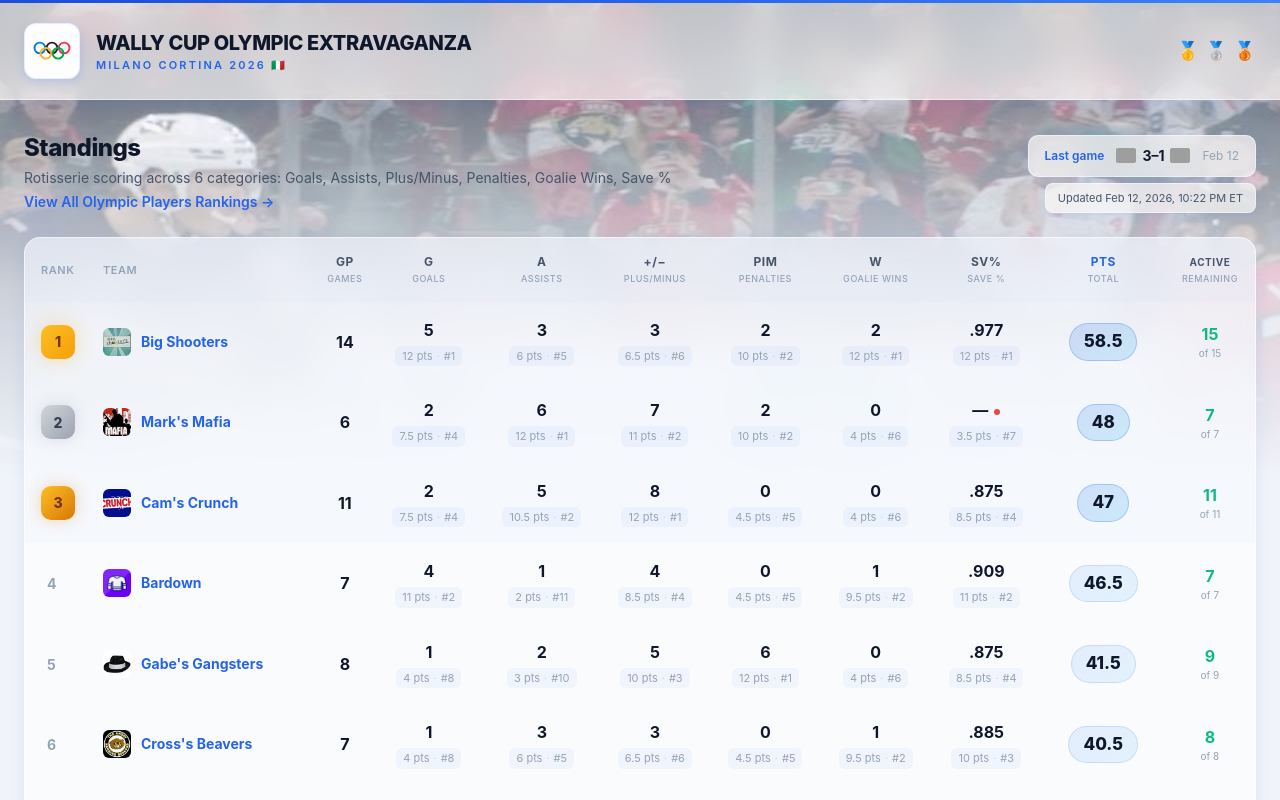
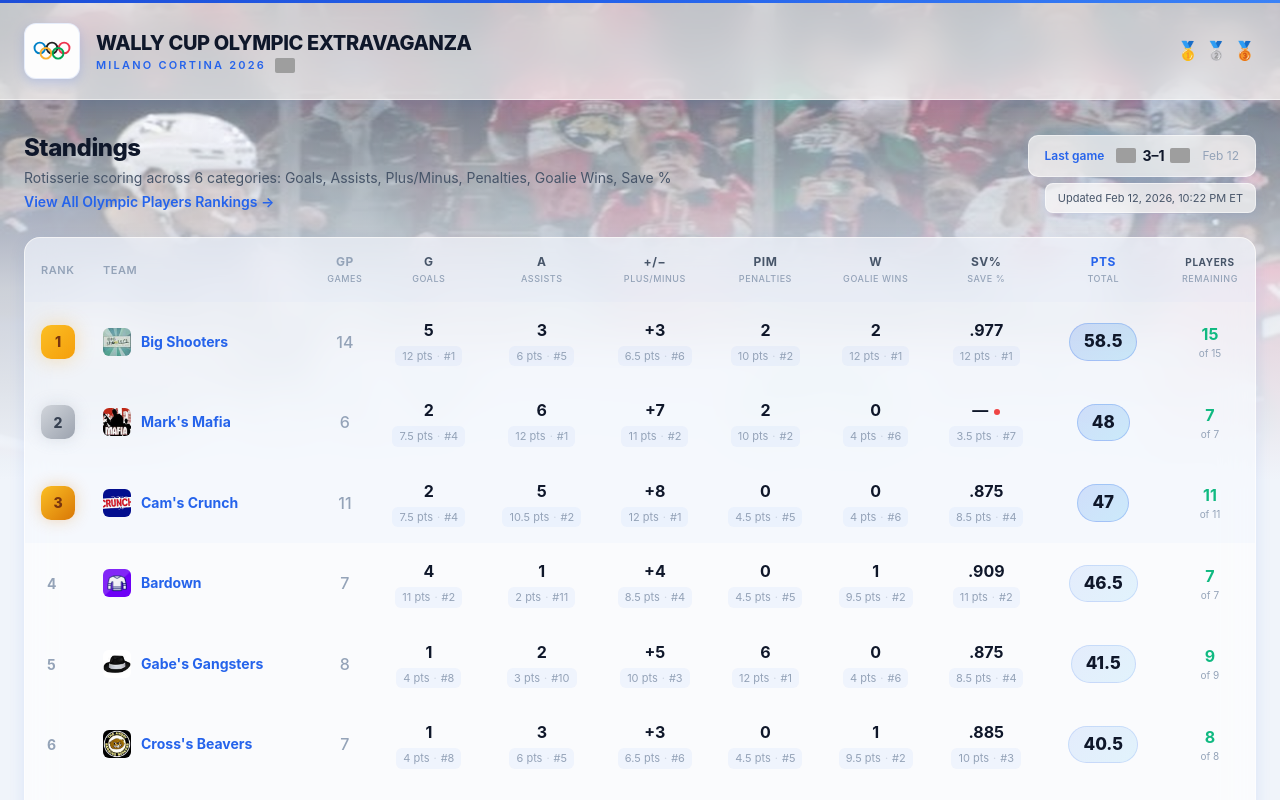
Before and after one commit to cameron-steinman/wally-cup-olympics, a Next.js app: page / in a window 1280 px wide. Shown: the top 800 px of the page. Built offline with nearby package versions, Linux system fonts and the light colour scheme; grey boxes are pictures that could not be loaded.

Commit message:
Final polish: GP muted styling, +/- prefix, Players Remaining, IT flag image

```diff
--- a/app/layout.tsx
+++ b/app/layout.tsx
@@ -29,7 +29,7 @@ export default function RootLayout({ children }: { children: React.ReactNode })
                   WALLY CUP OLYMPIC EXTRAVAGANZA
                 </h1>
                 <p className="text-[11px] font-semibold tracking-[0.2em] uppercase" style={{ color: 'var(--accent-blue)' }}>
-                  Milano Cortina 2026 🇮🇹
+                  Milano Cortina 2026 <img src="https://flagcdn.com/w40/it.png" srcSet="https://flagcdn.com/w80/it.png 2x" alt="Italy" width={20} height={15} style={{ display: 'inline-block', verticalAlign: 'middle', borderRadius: 2, marginLeft: 4 }} />
                 </p>
               </div>
             </a>
--- a/app/page.tsx
+++ b/app/page.tsx
@@ -64,10 +64,10 @@ function CategoryHeader({ label, sub }: { label: string; sub?: string }) {
   );
 }
 
-function CategoryCell({ value, rotoPoints, rank, qualified, isSavePct }: {
-  value: number; rotoPoints: number; rank: number; qualified?: boolean; isSavePct?: boolean;
+function CategoryCell({ value, rotoPoints, rank, qualified, isSavePct, isPlusMinus }: {
+  value: number; rotoPoints: number; rank: number; qualified?: boolean; isSavePct?: boolean; isPlusMinus?: boolean;
 }) {
-  const displayVal = isSavePct ? (value > 0 ? value.toFixed(3).replace(/^0/, '') : '—') : value;
+  const displayVal = isSavePct ? (value > 0 ? value.toFixed(3).replace(/^0/, '') : '—') : isPlusMinus ? `${value > 0 ? '+' : ''}${value}` : value;
   const unqualified = isSavePct && qualified === false;
 
   return (
@@ -191,7 +191,7 @@ export default function Home() {
                 <th className="px-4 py-4 text-left text-[11px] font-semibold uppercase tracking-wider w-14 standings-rank-col" style={{ color: 'var(--text-muted)' }}>Rank</th>
                 <th className="px-3 py-4 text-left text-[11px] font-semibold uppercase tracking-wider standings-team-col" style={{ color: 'var(--text-muted)' }}>Team</th>
                 <th className="px-2 py-4 text-center text-[11px] font-semibold uppercase tracking-wider category-header-mobile" style={{ color: 'var(--text-muted)' }}>
-                  <div className="font-bold text-xs" style={{ color: 'var(--text-secondary)' }}>GP</div>
+                  <div className="font-bold text-xs" style={{ color: 'var(--text-muted)' }}>GP</div>
                   <div className="text-[9px] font-medium mt-0.5" style={{ color: 'var(--text-muted)' }}>Games</div>
                 </th>
                 {categoryLabels.map(c => (
@@ -202,7 +202,7 @@ export default function Home() {
                   <div className="text-[9px] font-medium mt-0.5" style={{ color: 'var(--text-muted)' }}>Total</div>
                 </th>
                 <th className="px-3 py-4 text-center text-[11px] font-semibold uppercase tracking-wider" style={{ color: 'var(--text-muted)', minWidth: '80px' }}>
-                  <div className="font-bold text-[10px]" style={{ color: 'var(--text-secondary)' }}>Active</div>
+                  <div className="font-bold text-[10px]" style={{ color: 'var(--text-secondary)' }}>Players</div>
                   <div className="text-[9px] font-medium mt-0.5" style={{ color: 'var(--text-muted)' }}>Remaining</div>
                 </th>
               </tr>
@@ -245,7 +245,7 @@ export default function Home() {
                       </a>
                     </td>
                     <td className="px-2 py-4 text-center">
-                      <span className="text-base font-bold" style={{ color: 'var(--text-primary)' }}>
+                      <span className="text-base font-medium" style={{ color: 'var(--text-muted)' }}>
                         {gpPerTeam[s.team] ?? 0}
                       </span>
                     </td>
@@ -258,6 +258,7 @@ export default function Home() {
                           rotoPoints={cat.roto_points}
                           rank={cat.rank}
                           isSavePct={c.key === 'save_pct'}
+                          isPlusMinus={c.key === 'plus_minus'}
                           qualified={cat.qualified}
                         />
                       );
@@ -291,7 +292,7 @@ export default function Home() {
           Save % not qualified (&lt;20 SA)
         </span>
         <span><strong>T</strong> = tied on total roto points</span>
-        <span>Active Remaining = players on teams still competing</span>
+        <span>Players Remaining = players on teams still competing</span>
         <span>Roto: 12 pts for 1st, 1 pt for 12th. Ties split evenly.</span>
       </div>
     </div>
```
